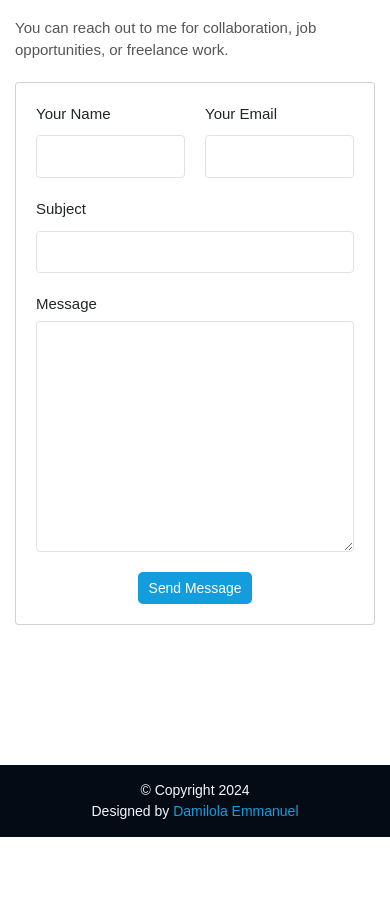
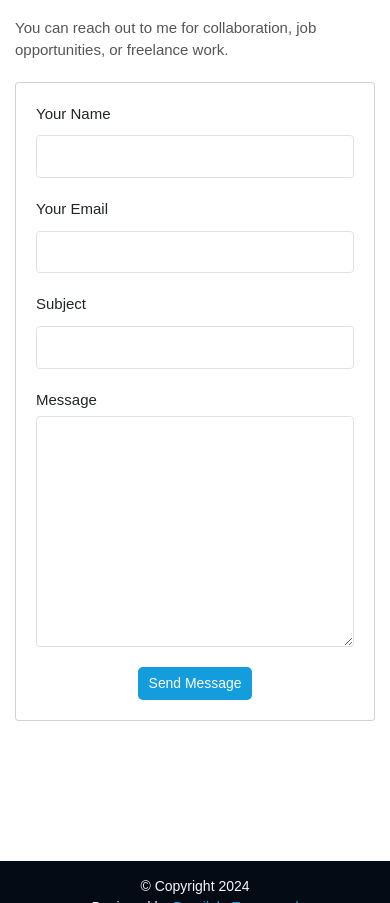
Before and after one commit to Damilordz/personal_portfolio_website, a plain HTML site: page frontend/index.html in a window 390 px wide. Shown: the part 6295-7198 px from the top of the page. Before the commit the page ends 7132 px from the top, so only its background shows below. Drawn offline with nearby package versions, Linux system fonts and the light colour scheme.

Commit message:
update contact form

```diff
--- a/frontend/assets/css/style.css
+++ b/frontend/assets/css/style.css
@@ -665,7 +665,7 @@ textarea {
     transform: translateX(-50%);
   }
 
-  .form-contact-info > div {
-    flex: 1 1 100%;
+  .form-contact-info {
+    flex-direction: column;
   }
 }
```
